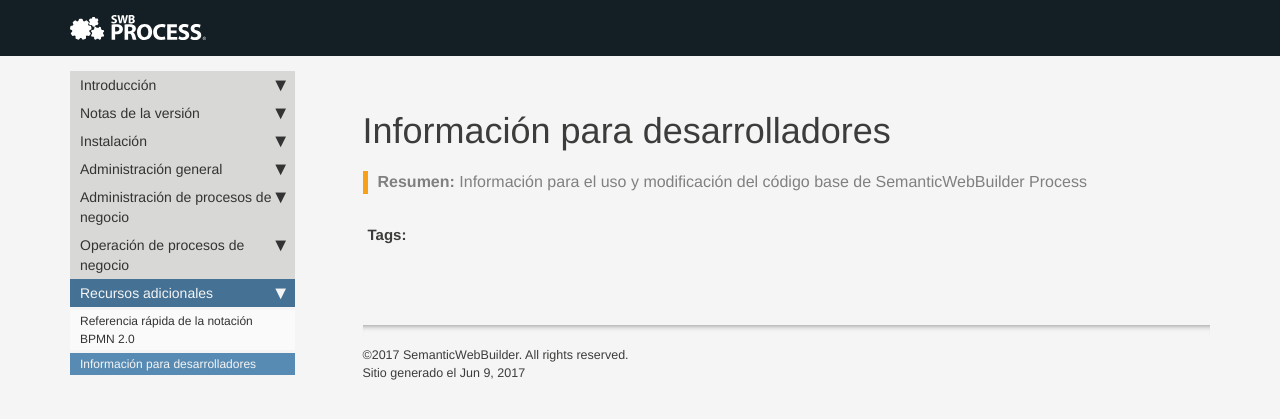
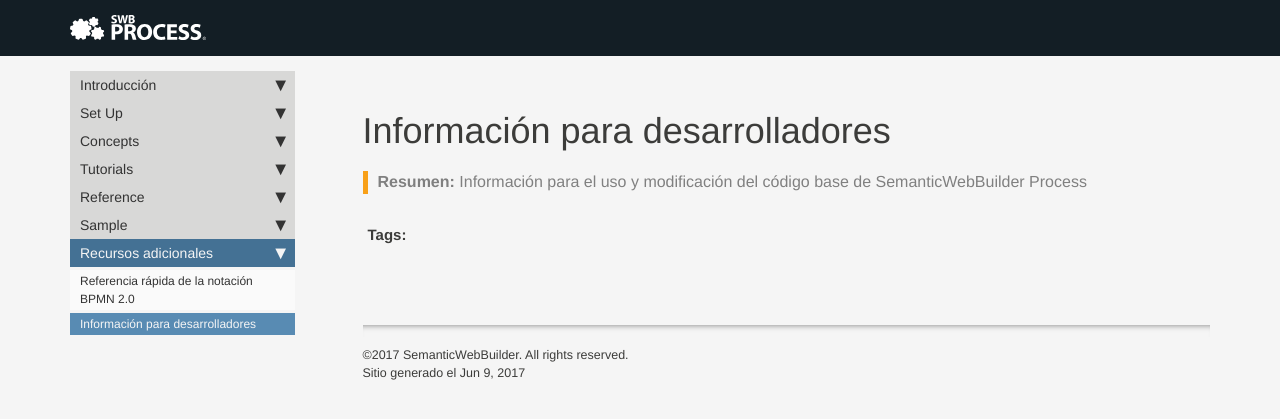
Before and after one commit to vineetjvora/doc, a Jekyll site: the page built from pages/swbp/swbp_developers.md, in a window 1280 px wide. Shown: the top 419 px of the page. Built offline with Jekyll 4.4.1, drawn with Linux system fonts in a browser that asks for light colours; nearby versions of some CDN libraries; comment, search, counter and statistics services are not loaded.

Commit message:
committing my jekyll theme

```diff
--- a/_data/sidebars/swbp_sidebar.yml
+++ b/_data/sidebars/swbp_sidebar.yml
@@ -32,7 +32,7 @@ entries:
       url: /swbp_support.html
       output: web, pdf
 
-  - title: Notas de la versión
+  - title: Set Up
     output: web, pdf
     folderitems:
 
@@ -76,7 +76,7 @@ entries:
       url: /swbp_release_notes_4205.html
       output: web, pdf
 
-  - title: Instalación
+  - title: Concepts
     output: web, pdf
     folderitems:
 
@@ -92,7 +92,7 @@ entries:
       url: /swbp_firstsetup.html
       output: web, pdf
 
-  - title: Administración general
+  - title: Tutorials
     output: web, pdf
     folderitems:
 
@@ -112,7 +112,7 @@ entries:
       url: /swbp_users.html
       output: web, pdf
 
-  - title: Administración de procesos de negocio
+  - title: Reference
     output: web, pdf
     folderitems:
 
@@ -140,7 +140,7 @@ entries:
         url: /swbp_processmanagement_processconfig.html
         output: web, pdf
 
-  - title: Operación de procesos de negocio
+  - title: Sample
     output: web, pdf
     folderitems:
 
```
